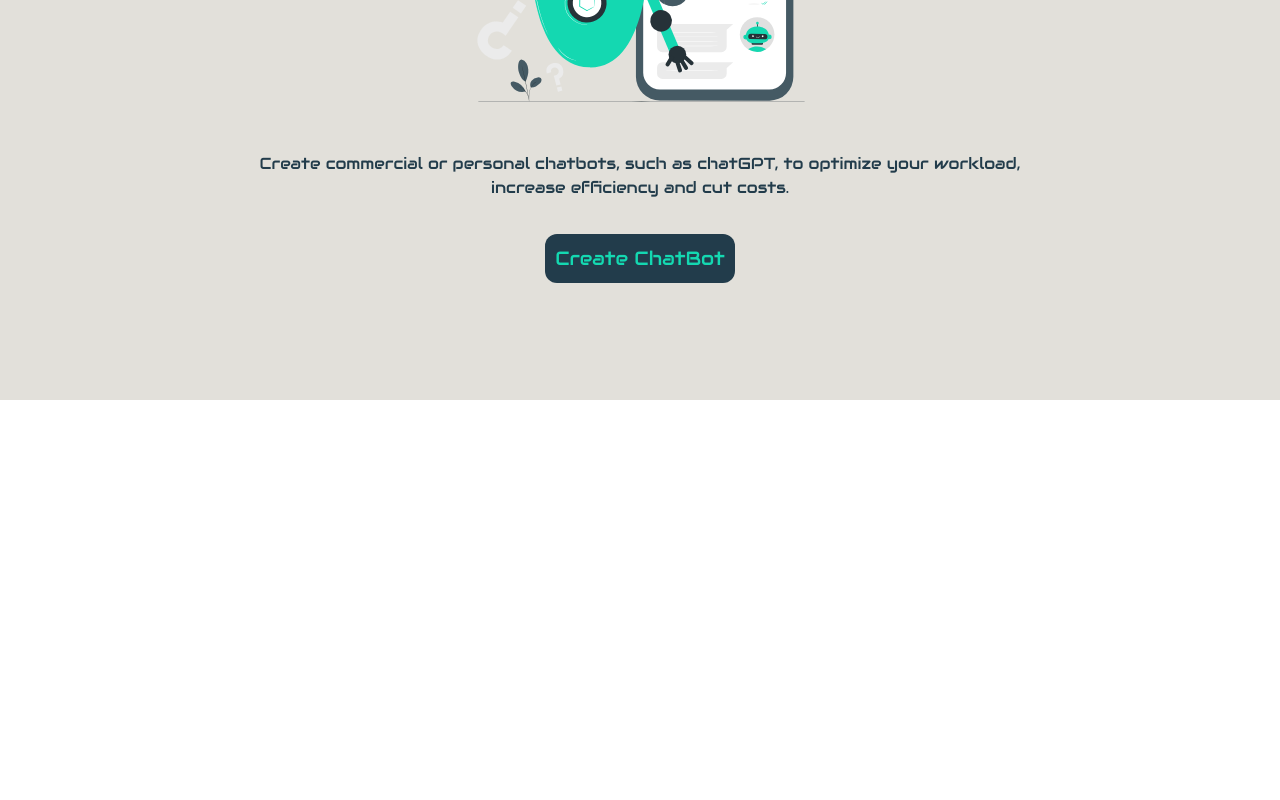
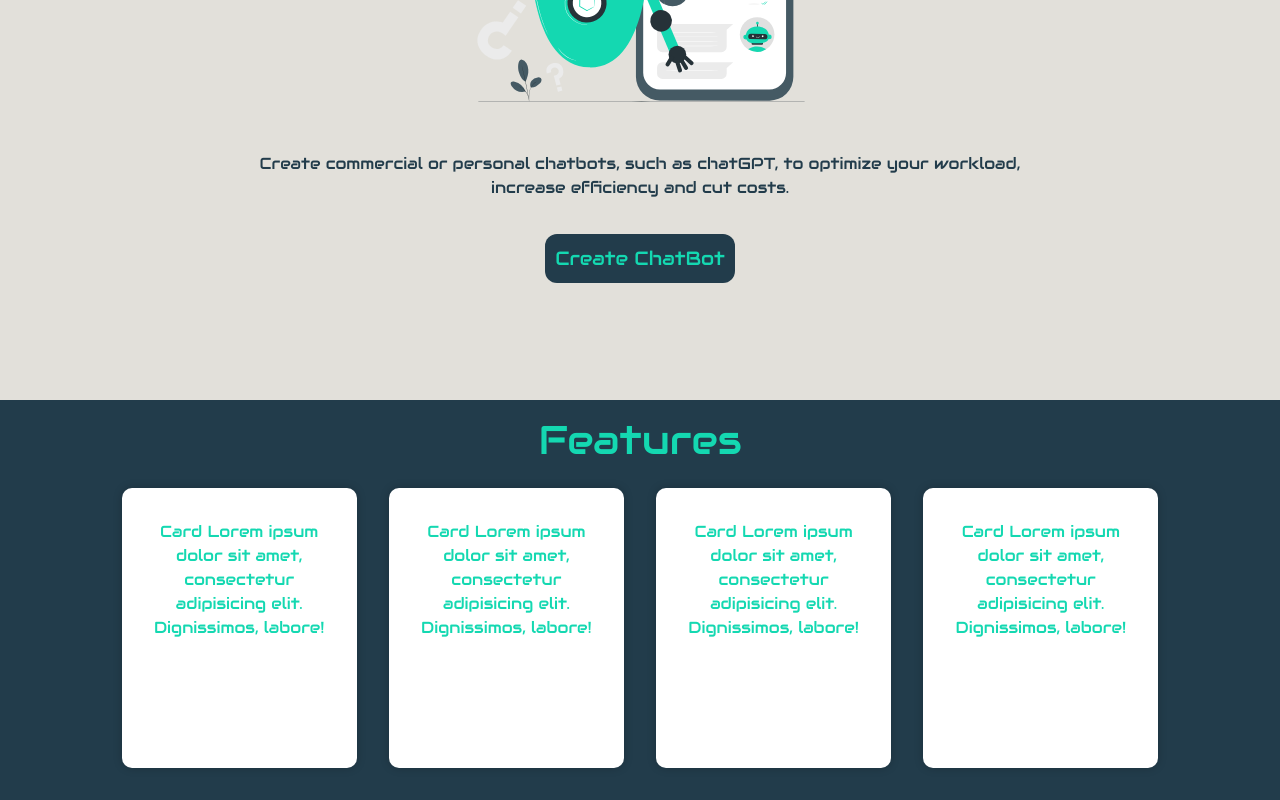
Before and after one commit to Mohammed-Muzammil01/chatengine_frontend, a React (Create React App) app: page / in a window 1280 px wide. Shown: the part 400-1200 px from the top of the page. Before the commit the page ends 800 px from the top, so only its background shows below. Built offline with nearby package versions, Linux system fonts and the light colour scheme.

Commit message:
Feature Card Created

```diff
--- a/src/App.css
+++ b/src/App.css
@@ -97,3 +97,43 @@ a{
     display: none;
   }
 }
+
+/* section-2 */
+
+.section-2{
+  height: 50vh;
+  background-color: var(--customBlue);
+  padding: 0 5%;
+  text-align: center;
+  color: var(--customGreen);
+}
+
+.features{
+  padding: 1rem;
+}
+.card-container{
+  display: flex;;
+  flex-direction: row;
+  justify-content: space-around;
+  align-items: center;
+  gap: 2rem;
+  padding: 0 5%; border-radius: 10px;
+  transition: all 0.3s ease-in-out;
+}
+.feature-card{
+  width: 30%;
+  height: 35vh;
+  padding: 2rem;
+  border-radius: 10px;
+  background-color: white;
+  box-shadow: 0 0 10px rgba(0,0,0,0.2);
+  transition: all 0.3s ease-in-out ;
+  /* border: 5px solid var(--customGreen); */
+  cursor: pointer;
+}
+.feature-card:hover{
+  transform: scale(1.05);
+  box-shadow: 0 0 20px rgba(0,0,0,0.2);
+  background-color: var(--customGreen);
+  color: white;
+}
--- /dev/null
+++ b/src/Components/Card.jsx
@@ -0,0 +1,11 @@
+import React from 'react'
+
+const Card = () => {
+  return (
+    <div className='feature-card' >Card
+    Lorem ipsum dolor sit amet, consectetur adipisicing elit. Dignissimos, labore!
+    </div>
+  )
+}
+
+export default Card
--- a/src/Components/Navbar.jsx
+++ b/src/Components/Navbar.jsx
@@ -69,7 +69,7 @@ const toggleMenu = () => {
               }
           </nav>
           <div className='logo'>
-            <img style={{ height: "60px" }} src={Logo} alt='logo' />
+            <img style={{ height: "60px",marginRight:"12vh" }} src={Logo} alt='logo' />
           </div>
           {
             !isMobile ? <div className='signUp'>
--- a/src/Pages/LandingPage.jsx
+++ b/src/Pages/LandingPage.jsx
@@ -1,7 +1,9 @@
 import React from 'react'
 import Navbar from '../Components/Navbar'
 import demo1 from '../assets/demo1.svg'
+import card from '../Components/Card'
 import { Link } from 'react-router-dom'
+import Card from '../Components/Card'
 function LandingPage() {
   return (
     <>
@@ -34,6 +36,17 @@ function LandingPage() {
           </button>
         </Link>
       </section>
+      <section className='section-2'>
+          <h1 className='features'>
+            Features
+          </h1>
+          <div className='card-container'>
+            <Card className="feature-card"/>
+            <Card className="feature-card"/>
+            <Card className="feature-card"/>
+            <Card className="feature-card"/>
+          </div>
+      </section>
     </>
   )
 }
```
